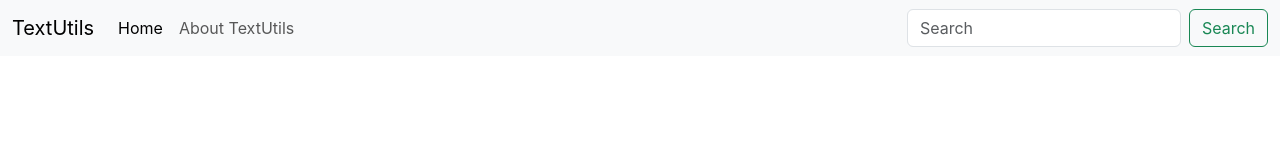
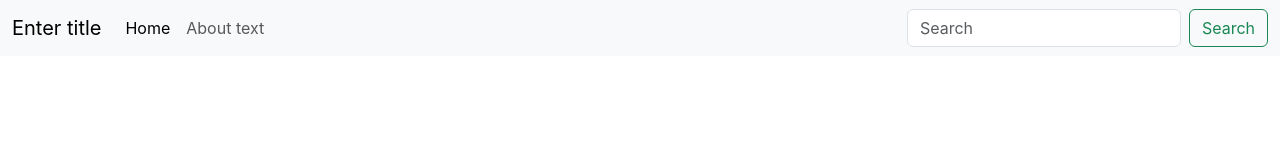
Before and after one commit to Abhiiydv/ReactBasics, a React (Create React App) app: page / in a window 1280 px wide. Shown: the top 160 px of the page. Built offline with nearby package versions, Linux system fonts and the light colour scheme.

Commit message:
default and required in props

```diff
--- a/src/App.js
+++ b/src/App.js
@@ -7,7 +7,7 @@
     <>
 
 
-<Navbar title="TextUtils" aboutText="About TextUtils"></Navbar>
+<Navbar ></Navbar>
 
     </>
   );
--- a/src/components/Navbar.js
+++ b/src/components/Navbar.js
@@ -30,6 +30,10 @@
   )
 }
 Navbar.propTypes = {
-    title: PropTypes.string,
+    title: PropTypes.string.isRequired,
     aboutText: PropTypes.string
 }
+Navbar.defaultProps ={
+    title: "Enter title",
+    aboutText: "About text"
+}
```
